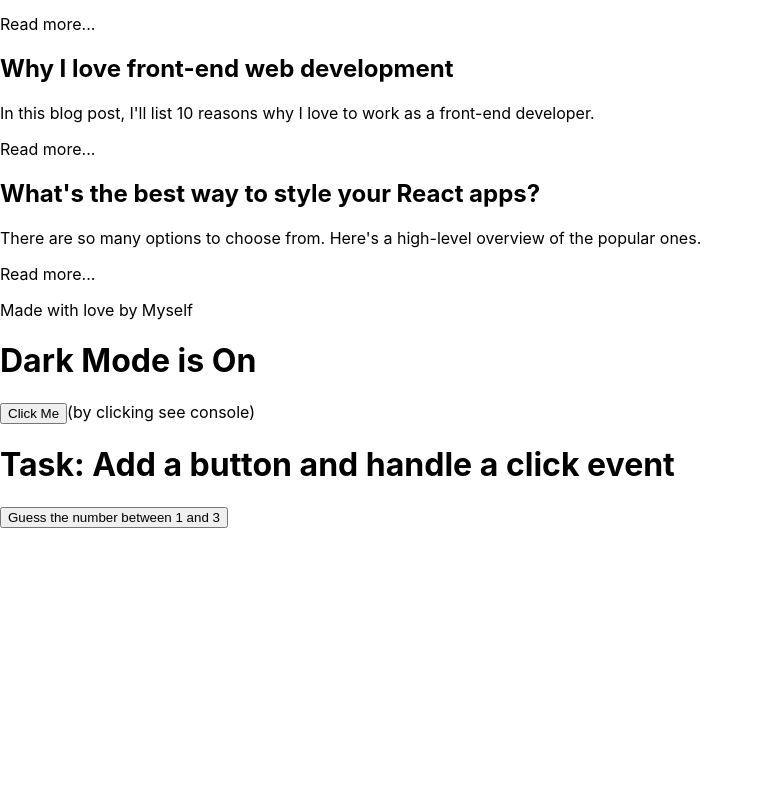
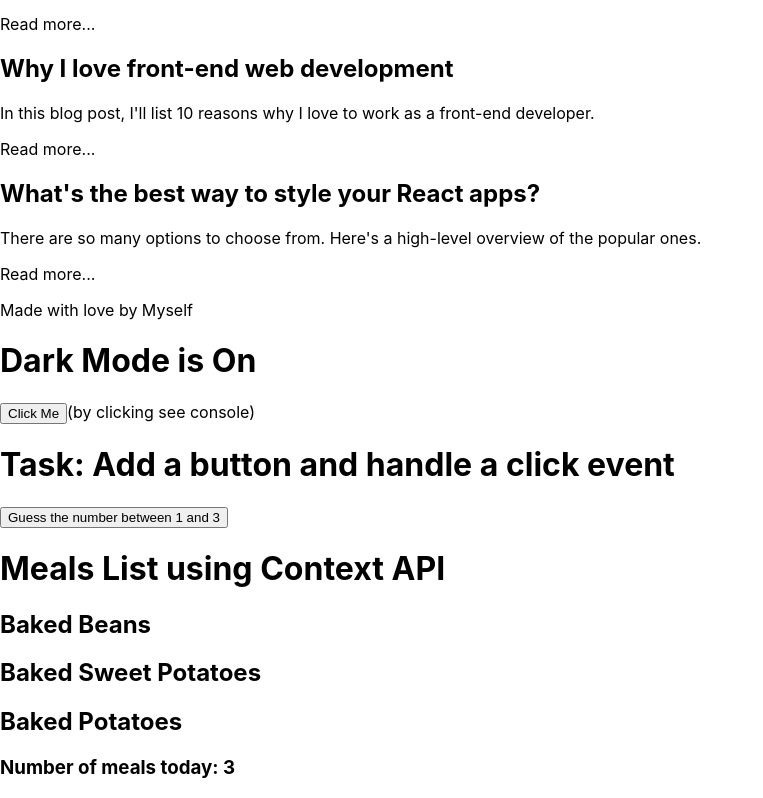
Before and after one commit to hassansagheer/mern, a React (Create React App) app in the folder reactapp/: page / in a window 1280 px wide. Shown: the part 423-1221 px from the top of the page, without its empty margins (0-763 px from the left). Before the commit the page ends 951 px from the top, so only its background shows below. Built offline with nearby package versions, Linux system fonts and the light colour scheme.

Commit message:
MealsProvider.js/MealsList.js/Counter.js added

```diff
--- a/reactapp/src/App.js
+++ b/reactapp/src/App.js
@@ -10,6 +10,9 @@
 import Footer from './Footer';
 import ModeToggler from './ModeToggler';
 import RandomNumber from './RandomNumber';
+import MealsProvider from './MealsProvider';
+import MealsList from './MealsList';
+import Counter from './Counter';
 
 const App = () => {
   return (
@@ -23,6 +26,11 @@
       <Footer />
       <ModeToggler />
       <RandomNumber />
+
+      <MealsProvider>
+        <MealsList />
+        <Counter />
+      </MealsProvider>
     </div>
   );
 };
--- /dev/null
+++ b/reactapp/src/Counter.js
@@ -0,0 +1,11 @@
+import { useMealsListContext } from "./MealsProvider";
+
+const Counter = () => {
+    const {meals} = useMealsListContext();
+    return (
+        <div>
+            <h3>Number of meals today: {meals.length}</h3>
+        </div>
+    );
+}
+export default Counter;
--- /dev/null
+++ b/reactapp/src/MealsList.js
@@ -0,0 +1,14 @@
+import { useMealsListContext } from "./MealsProvider";
+
+const MealsList = () => {
+    const {meals} = useMealsListContext();
+    return(
+        <div>
+            <h1>Meals List using Context API</h1>
+            {meals.map((meal,index) => (
+                <h2 key={index}>{meal}</h2>
+            ))}
+        </div>
+    );
+}
+export default MealsList;
--- /dev/null
+++ b/reactapp/src/MealsProvider.js
@@ -0,0 +1,16 @@
+import React from 'react';
+
+const MealsContext = React.createContext();
+const todaysMeals = ['Baked Beans','Baked Sweet Potatoes','Baked Potatoes'];
+
+const MealsProvider = ({children}) => {
+    const [meals, setMealsList] = React.useState(todaysMeals);
+    return(
+        <MealsContext.Provider value={{meals}}>
+            {children}
+        </MealsContext.Provider>
+    );
+}
+
+export const useMealsListContext = () => React.useContext(MealsContext);
+export default MealsProvider;
```
